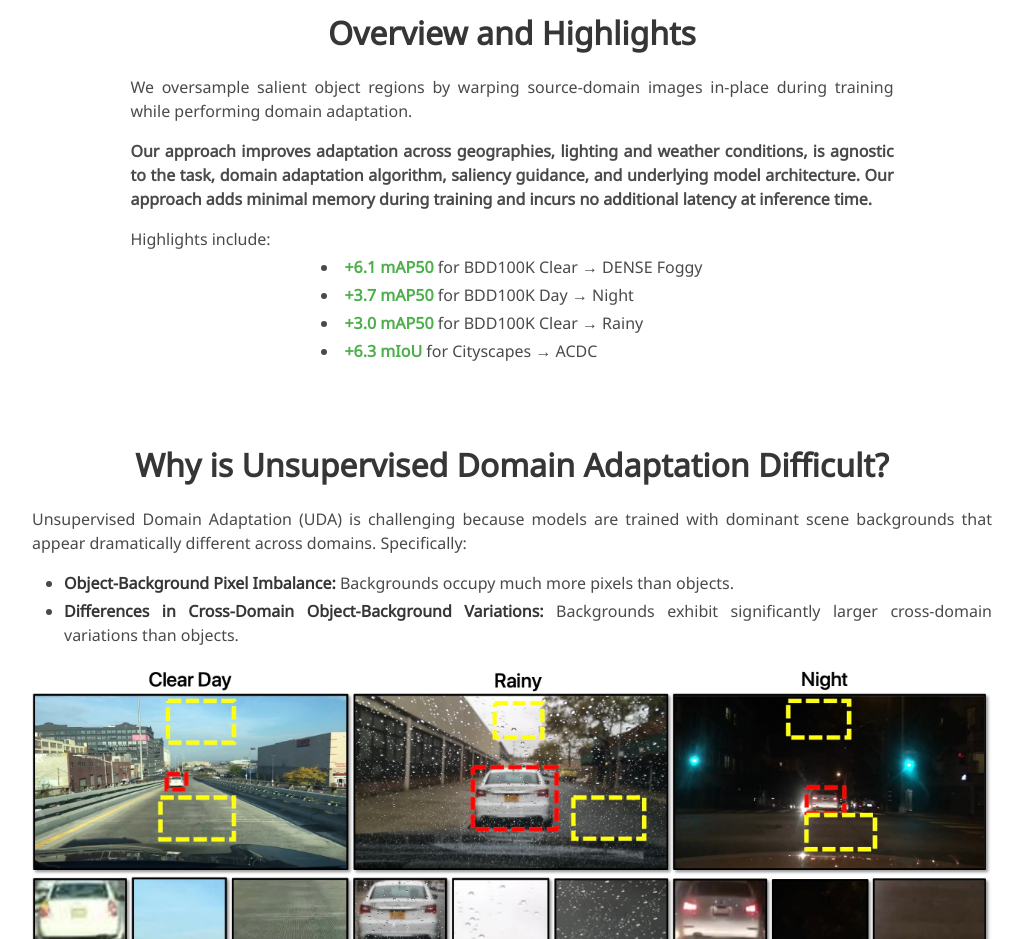
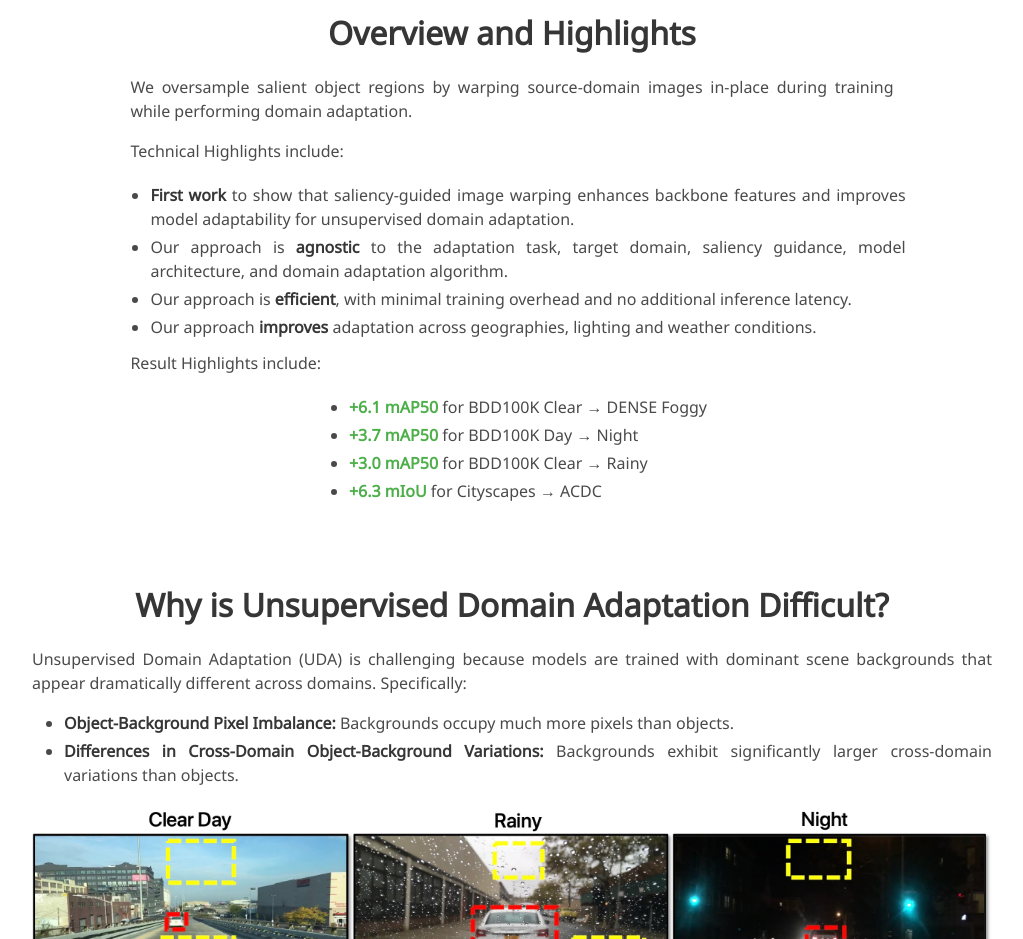
Before and after one commit to instancewarp/instancewarp.github.io, a plain HTML site: page index.html in a window 1280 px wide. Shown: the part 1247-2186 px from the top of the page, without its empty margins (128-1151 px from the left). Drawn offline with nearby package versions, Linux system fonts and the light colour scheme; some icons are missing; a web font is replaced by a local one.

Commit message:
1_7_v1 update contributions

```diff
--- a/index.html
+++ b/index.html
@@ -213,16 +213,36 @@
           <p>
             We oversample salient object regions by warping source-domain images in-place during training while performing domain adaptation.
           </p>
+
+          <!-- <b>Our approach improves adaptation across geographies, lighting and weather conditions, is agnostic to the task, domain adaptation algorithm, saliency guidance, and underlying model architecture.  Our approach adds minimal memory during training and incurs no additional latency at inference time.</b> -->
           <p>
-            <b>Our approach improves adaptation across geographies, lighting and weather conditions, is agnostic to the task, domain adaptation algorithm, saliency guidance, and underlying model architecture.  Our approach adds minimal memory during training and incurs no additional latency at inference time.</b>
+            Technical Highlights include:
           </p>
+
+          <div class="columns is-centered has-text-justified">
+            <ul>
+              <li>
+                <strong>First work</strong> to show that saliency-guided image warping enhances backbone features and improves model adaptability for unsupervised domain adaptation.
+              </li>
+              <li>
+                Our approach is <strong>agnostic</strong> to the adaptation task, target domain, saliency guidance, model architecture, and domain adaptation algorithm.
+              </li>
+              <li>
+                Our approach is <strong>efficient</strong>, with minimal training overhead and no additional inference latency.
+              </li>
+              <li>
+                Our approach <strong>improves</strong> adaptation across geographies, lighting and weather conditions.
+                </li>
+            </ul>
+          </div>
+
           <p>
-            Highlights include:
+            Result Highlights include:
           </p>
           <div class="columns is-centered has-text-justified">
-              <list >
+            <ul>
               <li>
-                  <span style="color:#4daf4a;font-weight:bold;">+6.1 mAP50</span>  for BDD100K Clear &rarr; DENSE Foggy
+                <span style="color:#4daf4a;font-weight:bold;">+6.1 mAP50</span> for BDD100K Clear &rarr; DENSE Foggy
               </li>
               <li>
                 <span style="color:#4daf4a;font-weight:bold;">+3.7 mAP50</span> for BDD100K Day &rarr; Night
@@ -233,13 +253,13 @@
               <li>
                 <span style="color:#4daf4a;font-weight:bold;">+6.3 mIoU</span> for Cityscapes &rarr; ACDC
               </li>
-              </list>
+            </ul>
           </div>
-
         </div>
       </div>
     </div>
     <!--/ Abstract. -->
+  </div>
 </section>
 
 
```
Lines whose indentation alone changed are shown as unchanged.
